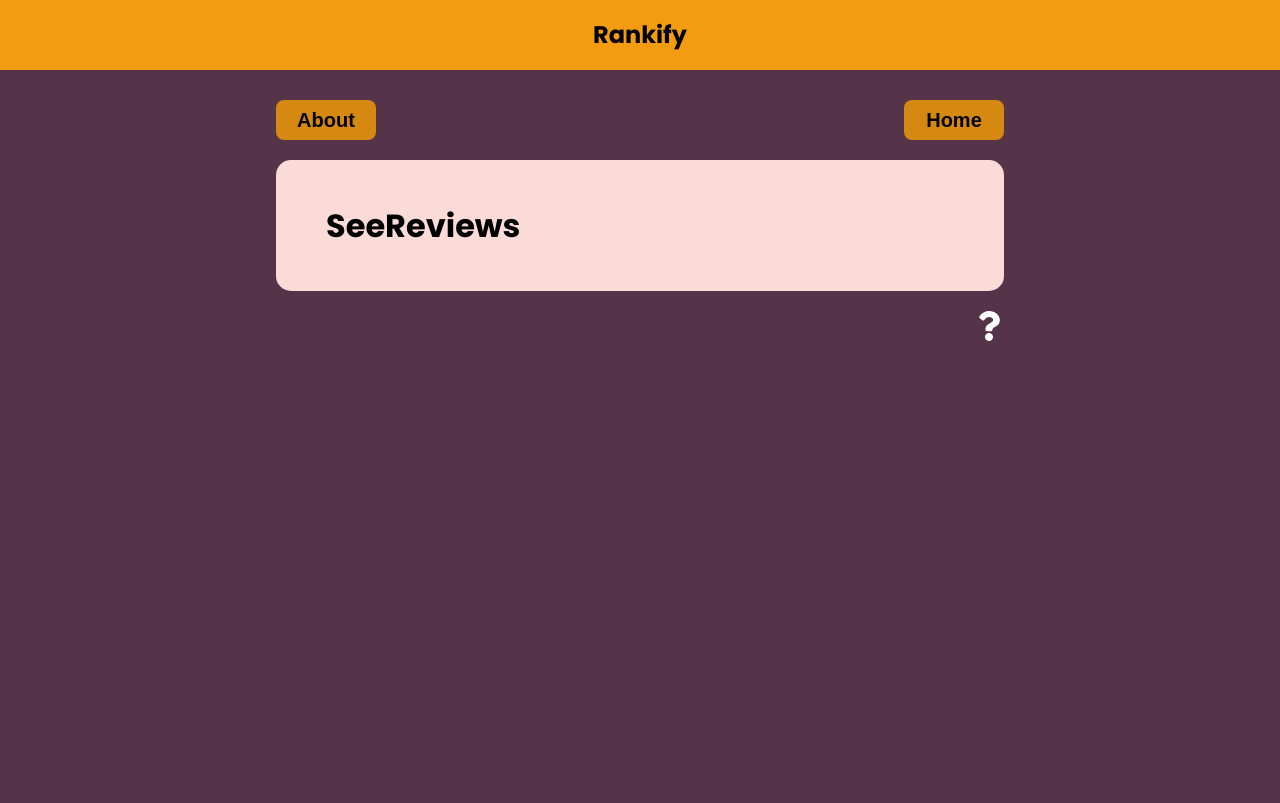
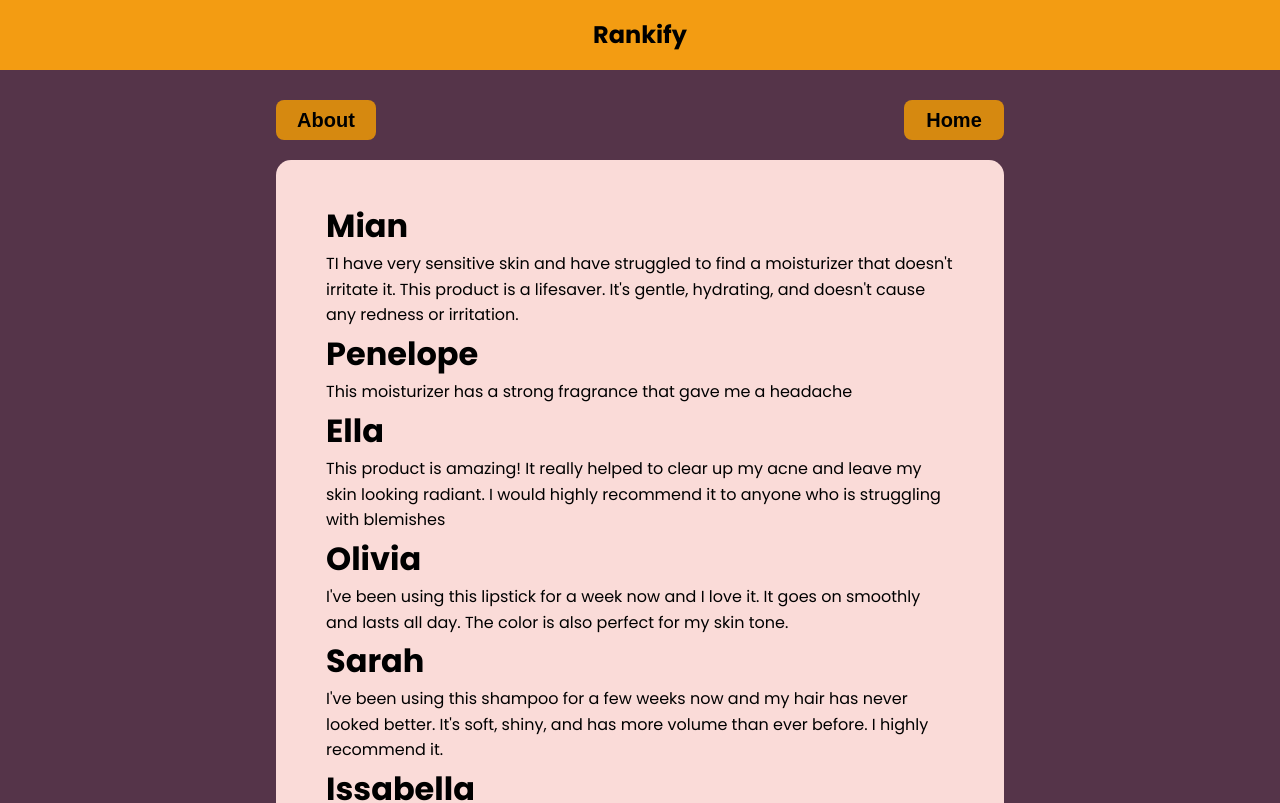
Before and after one commit to ReicaD/Service-Rating, a React (Create React App) app in the folder ratings/: page /see_reviews in a window 1280 px wide. Shown: the top 803 px of the page. Built offline with nearby package versions, Linux system fonts and the light colour scheme; the HTML template or start-up script is replaced by a standard one.

Commit message:
file modified with homepage component WIP

```diff
--- a/ratings/src/components/SeeReviews.jsx
+++ b/ratings/src/components/SeeReviews.jsx
@@ -7,13 +7,30 @@ import ReviewData from "../Data/ReviewData";
 function SeeReviews() {
   const [reviews, setReviews] = useState(ReviewData)
 
+  //  console.log(reviews);
   return (
     <div>
       <MyCard>
-        <div>
 
-          <h1>SeeReviews</h1>
+        {reviews.map((review) => (
+         <div key={review.id}>
+           <h1>{review.name}</h1>
+           <p>{review.comment}</p>
+           <h1></h1>
          </div>
+        ))}
+       </MyCard>
+      </div>
+        );
+    }
+
+
+    export default SeeReviews;
+
+    // const addReviews =(newReviews) =>{
+      //   newReviews.id = uuidv4()
+      //   setReviews([newReviews, ...reviews])
+      // }
       {/* <NavLink to="/home" activeclassname="active">
       Home
       </NavLink>
@@ -21,15 +38,3 @@ function SeeReviews() {
       About
     </NavLink>  */}
     {/* <Link to="/home" ></Link> */}
-      </MyCard>
-    </div>
-  );
-}
-console.log("ReviewData");
-
-export default SeeReviews;
-
-// const addReviews =(newReviews) =>{
-//   newReviews.id = uuidv4()
-//   setReviews([newReviews, ...reviews])
-// }
```
Lines whose indentation alone changed are shown as unchanged.
